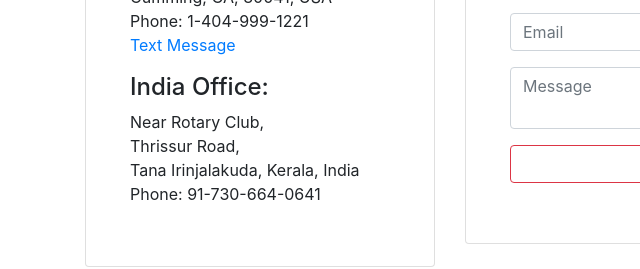
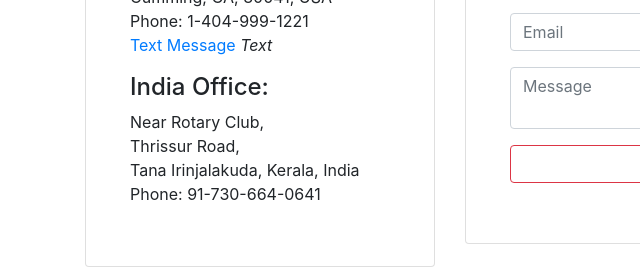
Before and after one commit to inspirontechnology/inspirontechnologies.github.io, a plain HTML site: page how-to-contact/index.html in a window 1280 px wide. Shown: the part 435-704 px from the top of the page, 0-640 px from the left. Drawn offline with nearby package versions, Linux system fonts and the light colour scheme.

Commit message:
Update index.html

```diff
--- a/how-to-contact/index.html
+++ b/how-to-contact/index.html
@@ -82,6 +82,7 @@
 	      <h8>Cumming, GA, 30041, USA</h8><br>
 	      <h8>Phone: 1-404-999-1221</h8><br>
 		  <a href="sms:+14049991221&body=Hello%20there!%20I%20need%20help.">Text Message</a>
+		  <i class="fa-thin fa-message">Text</i>
 	      <p><p>
 	      <h4>India Office:</h4>
 	      <h8>Near Rotary Club,</h8><br>
```
